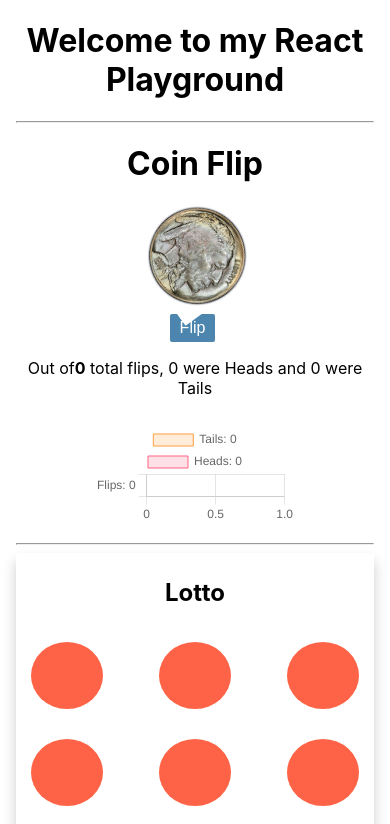
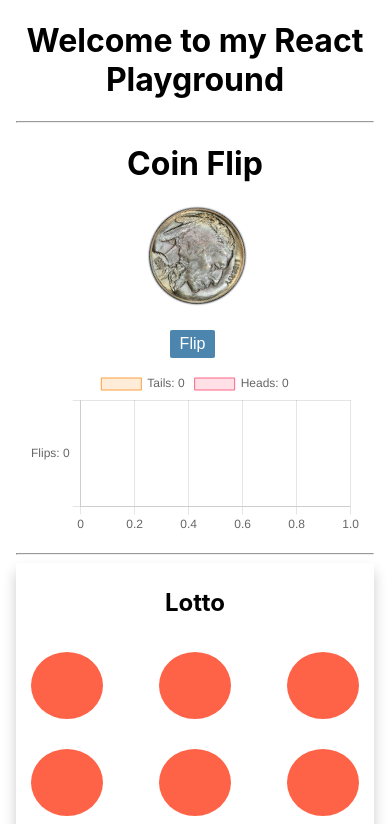
Before and after one commit to robertocannella/pokemon-react-typescript, a React (Create React App) app: page / in a window 390 px wide. Shown: the top 824 px of the page. Built offline with nearby package versions, Linux system fonts and the light colour scheme.

Commit message:
Add css to coin flip game

```diff
--- a/src/App.css
+++ b/src/App.css
@@ -75,6 +75,13 @@
     padding: 10px;
 
   }
+
+  .Main-Chart-container {
+    display: grid;
+    grid-template-columns: auto 99% auto;
+    padding: 10px;
+  }
+
   .Main-Button{
 
     margin-top: 5px;
--- a/src/components/coinFlip/CoinFlip.css
+++ b/src/components/coinFlip/CoinFlip.css
@@ -0,0 +1,3 @@
+.Coin-container {
+    margin-bottom: 1rem;
+}
--- a/src/components/coinFlip/CoinFlip.tsx
+++ b/src/components/coinFlip/CoinFlip.tsx
@@ -2,6 +2,7 @@ import React, {Component, ComponentState} from 'react';
 import { Bar } from 'react-chartjs-2';
 import Coin from "../coin/Coin";
 import {Chart as ChartJS, registerables} from 'chart.js';
+import './CoinFlip.css'
 
 interface CoinFlipState {
     currentFace: string,
@@ -118,8 +119,7 @@ class CoinFlip extends Component<ConfFlipProps,CoinFlipState> {
                     <Coin coin={this.state.currentFace} />
                 </div>
                 <button className={"Main-Button"} onClick={this.handleClick}>Flip</button>
-                <p>Out of<strong>{this.state.totalFlips}</strong> total flips, {this.state.totalHeads} were Heads
-                and {totalTails} were Tails</p>
+
                 <div className={"Main-Chart-container"}>
                     <div></div>
                     <div>
```
Also changed, not shown: 1 other file (tests, documents, lock files or other folders).
